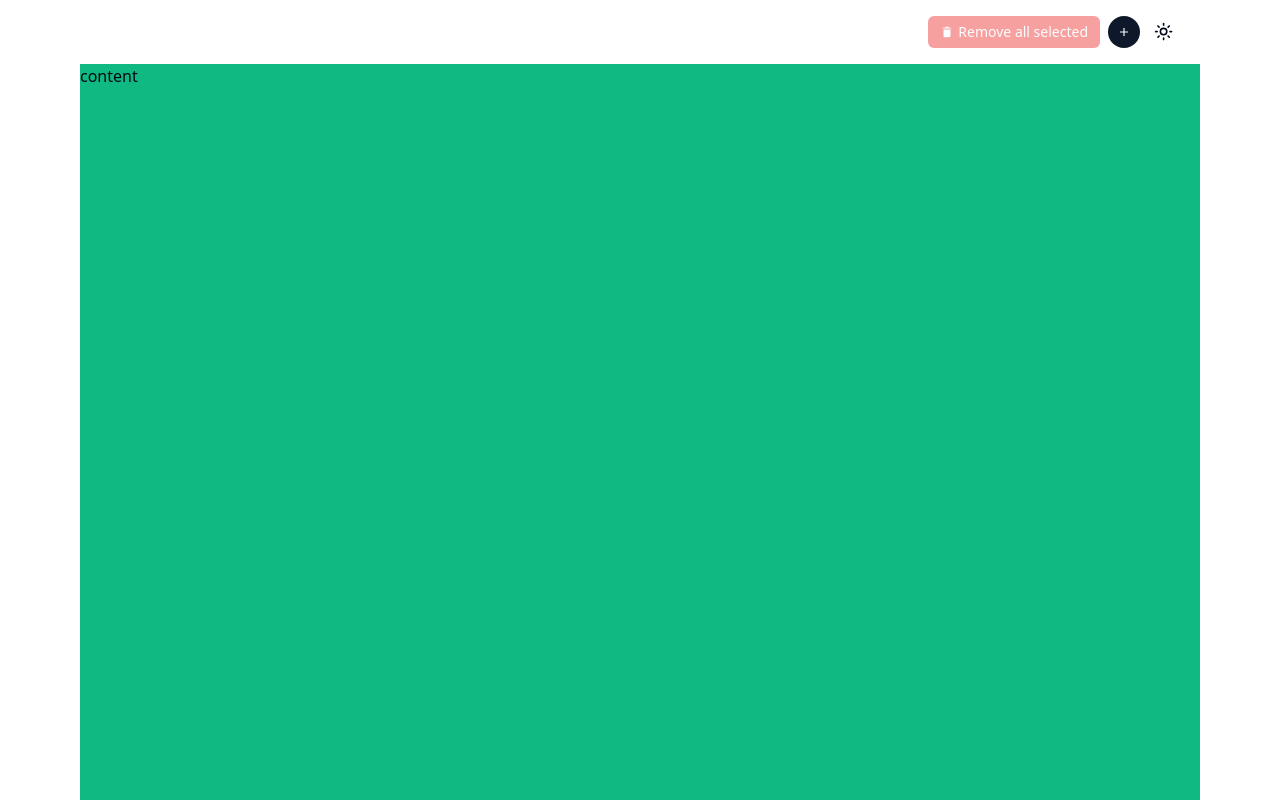
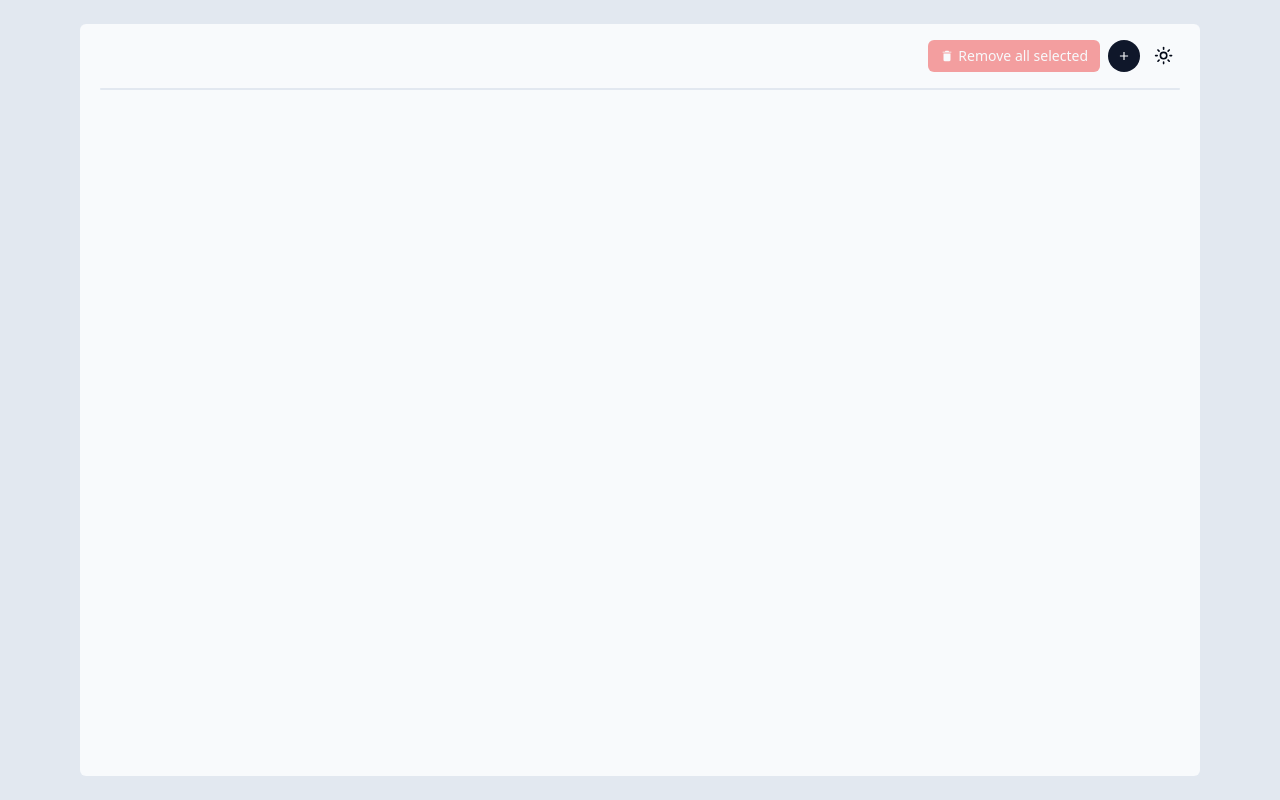
Before and after one commit to GilbertoFreitasJunior997/notes-app, a React (Vite) app: page / in a window 1280 px wide. Built offline with nearby package versions, Linux system fonts and the light colour scheme.

Commit message:
style layout

```diff
--- a/src/layout/content.tsx
+++ b/src/layout/content.tsx
@@ -1,3 +1,5 @@
 export const Content = () => {
-    return <main className="bg-emerald-500 flex-grow">content</main>
+    return <main className="dark:bg-slate-950 bg-slate-50 flex-grow rounded-b-md px-5">
+        <hr className="dark:bg-slate-800 bg-slate-200 h-[2px] rounded-full" />
+    </main>
 }
--- a/src/layout/index.tsx
+++ b/src/layout/index.tsx
@@ -3,7 +3,7 @@ import { Topbar } from "./topbar";
 
 export const Layout = () => {
   return (
-    <div className="min-h-screen w-screen flex flex-col px-20">
+    <div className="min-h-screen w-screen flex flex-col px-20 py-6 dark:bg-slate-900 bg-slate-200">
       <Topbar />
       <Content />
     </div>
--- a/src/layout/topbar.tsx
+++ b/src/layout/topbar.tsx
@@ -20,7 +20,7 @@ export const Topbar = () => {
   );
 
   return (
-    <section className="w-full h-16 flex justify-between items-center p-5">
+    <section className="w-full h-16 flex justify-between items-center p-5 dark:bg-slate-950 bg-slate-50 rounded-t-md px-5">
       <div></div>
       <div className="flex gap-2 items-center">
         <Button
```
